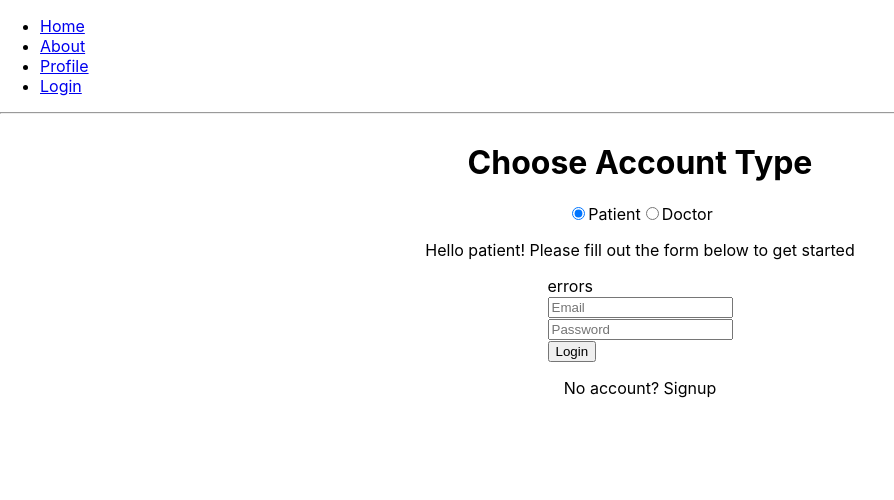
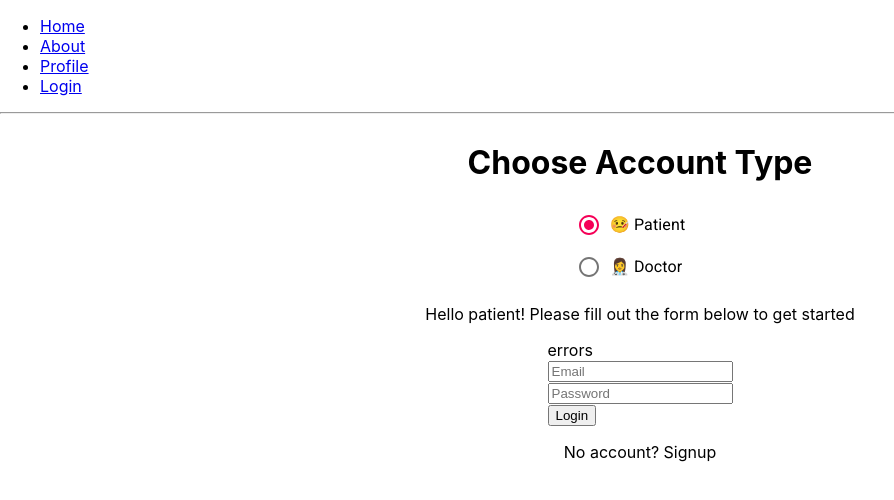
Before and after one commit to zaini/snapsense, a React (Create React App) app in the folder frontend/: page /login in a window 1280 px wide. Shown: the top 500 px of the page, without its empty margins (0-894 px from the left). Built offline with nearby package versions, Linux system fonts and the light colour scheme.

Commit message:
Update account selector design w/ emojis

```diff
--- a/frontend/src/components/AccountTypeSelector.js
+++ b/frontend/src/components/AccountTypeSelector.js
@@ -1,11 +1,15 @@
+import { Radio, RadioGroup, FormControlLabel } from "@material-ui/core";
+
 const LoginForm = ({ accountType, onAccountTypeChange }) => {
   return (
-    <div onChange={onAccountTypeChange}>
-      <input type="radio" value="patient" checked={accountType === "patient"} />
-      Patient
-      <input type="radio" value="doctor" checked={accountType === "doctor"} />
-      Doctor
-    </div>
+    <RadioGroup value={accountType} onChange={onAccountTypeChange}>
+      <FormControlLabel
+        value="patient"
+        control={<Radio />}
+        label="🤒 Patient"
+      />
+      <FormControlLabel value="doctor" control={<Radio />} label="👩‍⚕️ Doctor" />
+    </RadioGroup>
   );
 };
 
```
